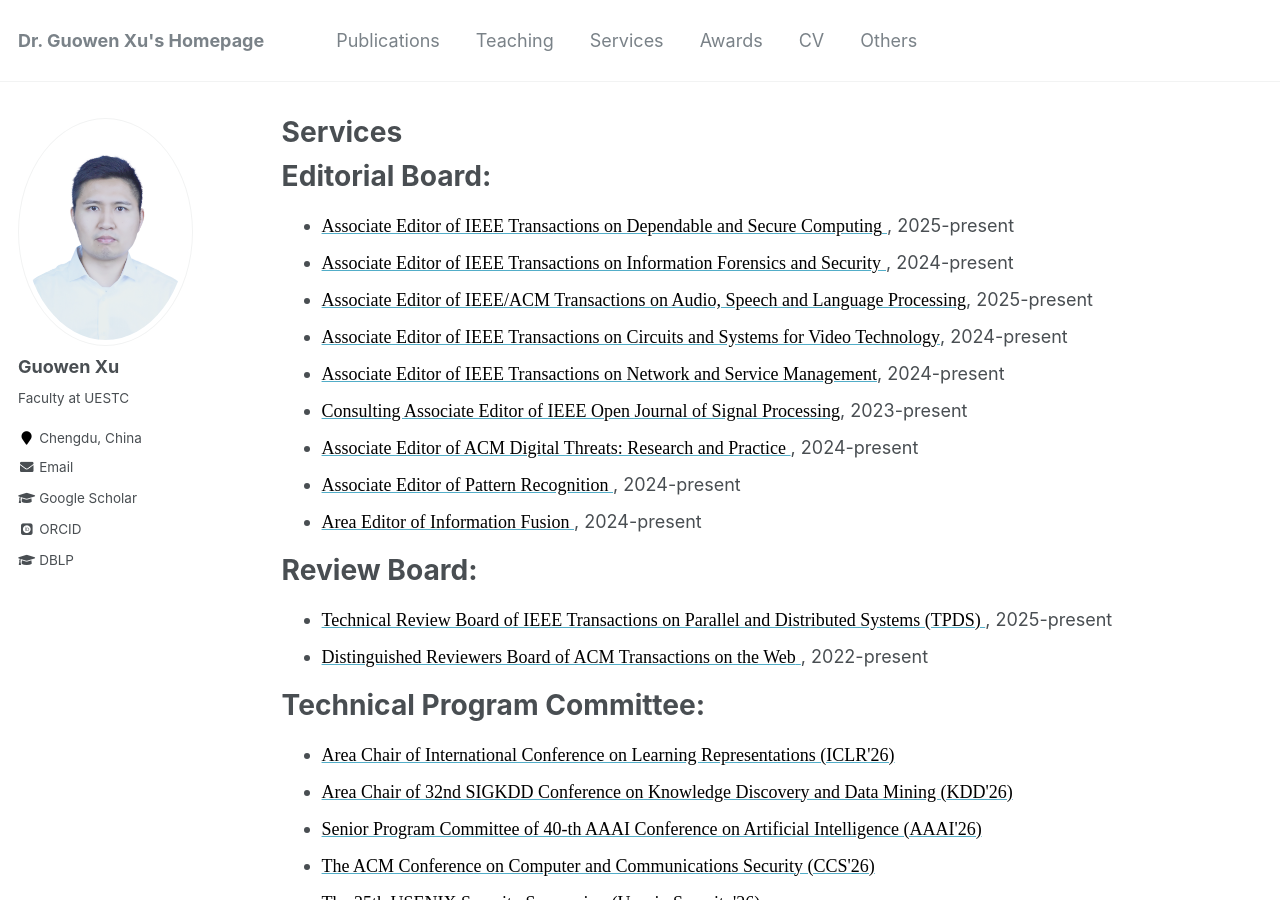
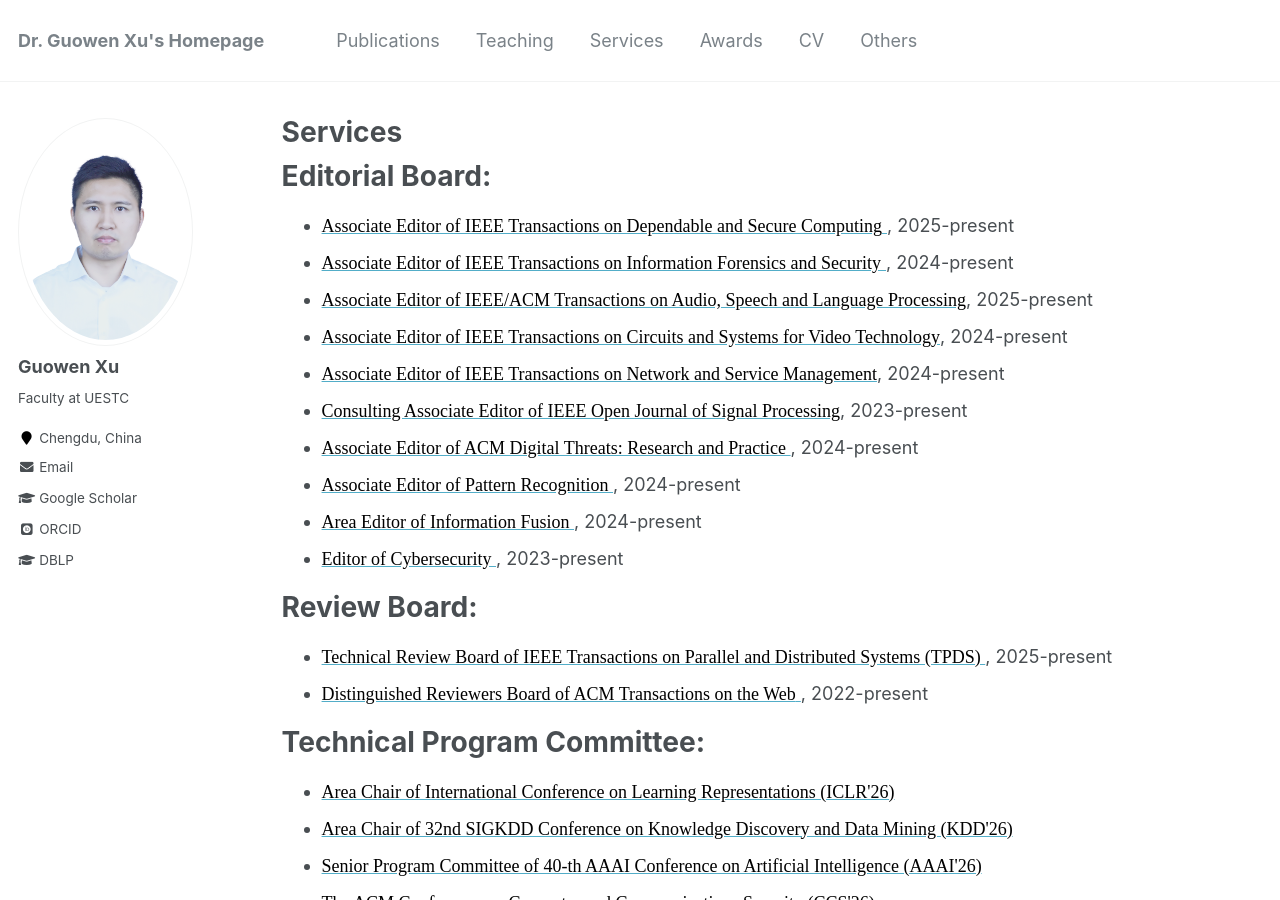
Before and after one commit to Guowen-xu/guowen-xu.github.io, a Jekyll site: the page built from _pages/services.md, in a window 1280 px wide and 900 px high. Built offline with Jekyll 4.4.1, drawn with Linux system fonts in a browser that asks for light colours; some web fonts are replaced.

Commit message:
Update services.md

```diff
--- a/_pages/services.md
+++ b/_pages/services.md
@@ -16,6 +16,7 @@ Editorial Board:
 * [ <font face="Times New Roman" color=black size=4> Associate Editor of ACM Digital Threats: Research and Practice </font>](https://dl.acm.org/journal/dtrap/editorial-board), 2024-present
 *  [ <font face="Times New Roman" color=black size=4> Associate Editor of Pattern Recognition </font>](https://www.sciencedirect.com/journal/pattern-recognition/about/editorial-board), 2024-present
 *  [ <font face="Times New Roman" color=black size=4> Area Editor of Information Fusion </font>](https://www.sciencedirect.com/journal/information-fusion/about/editorial-board), 2024-present
+*  [ <font face="Times New Roman" color=black size=4> Editor of Cybersecurity </font>](https://cybersecurity.springeropen.com/about/editorial-board), 2023-present
 
 Review Board:
 ======
```
